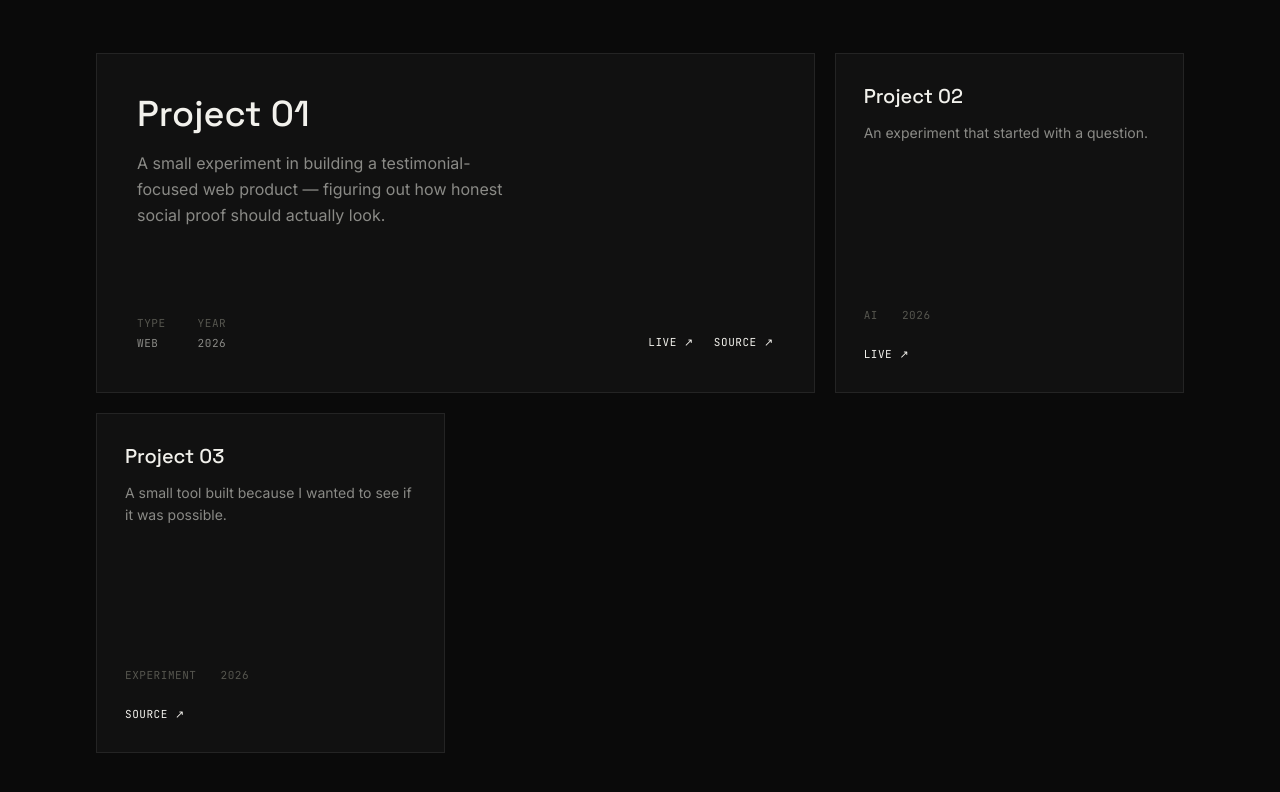
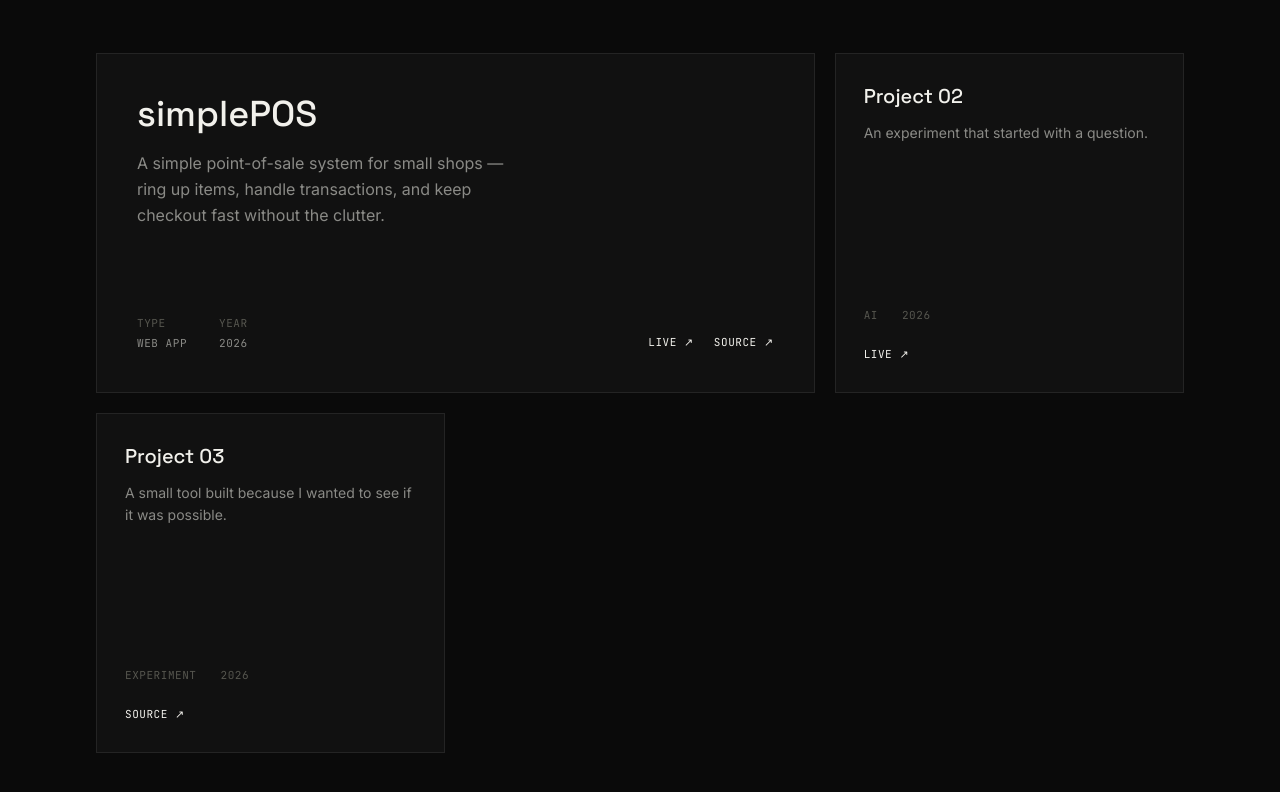
Before and after one commit to darmawanix/darmawanix.github.io, a website: page index.html in a window 1280 px wide. Shown: the part 948-1740 px from the top of the page. Drawn offline with Linux system fonts and the light colour scheme.

Commit message:
add one project simplePOS on html

```diff
--- a/index.html
+++ b/index.html
@@ -90,17 +90,17 @@
             <!-- Featured project -->
             <article class="project-item md:col-span-2 p-7 md:p-10 flex flex-col justify-between min-h-[340px]">
               <div>
-                <h3 class="font-display text-3xl md:text-4xl font-medium mb-4">Project 01</h3>
-                <p class="text-[color:var(--text-muted)] max-w-sm leading-relaxed">A small experiment in building a testimonial-focused web product — figuring out how honest social proof should actually look.</p>
+                <h3 class="font-display text-3xl md:text-4xl font-medium mb-4">simplePOS</h3>
+                <p class="text-[color:var(--text-muted)] max-w-sm leading-relaxed">A simple point-of-sale system for small shops — ring up items, handle transactions, and keep checkout fast without the clutter.</p>
               </div>
               <div class="flex flex-wrap items-end justify-between gap-6 mt-10">
                 <div class="flex gap-8 font-mono text-[11px] uppercase text-[color:var(--text-dim)] tracking-wider">
-                  <div><span class="block mb-1">Type</span><span class="text-[color:var(--text-muted)]">Web</span></div>
+                  <div><span class="block mb-1">Type</span><span class="text-[color:var(--text-muted)]">Web App</span></div>
                   <div><span class="block mb-1">Year</span><span class="text-[color:var(--text-muted)]">2026</span></div>
                 </div>
                 <div class="flex gap-5 font-mono text-[11px] uppercase tracking-wider">
-                  <a href="#" class="project-link">Live ↗</a>
-                  <a href="#" class="project-link">Source ↗</a>
+                  <a href="https://simpleposx.vercel.app/" target="_blank" rel="noopener noreferrer" class="project-link">Live ↗</a>
+                  <a href="https://github.com/darmawanix/simplepos" target="_blank" rel="noopener noreferrer" class="project-link">Source ↗</a>
                 </div>
               </div>
             </article>
```
